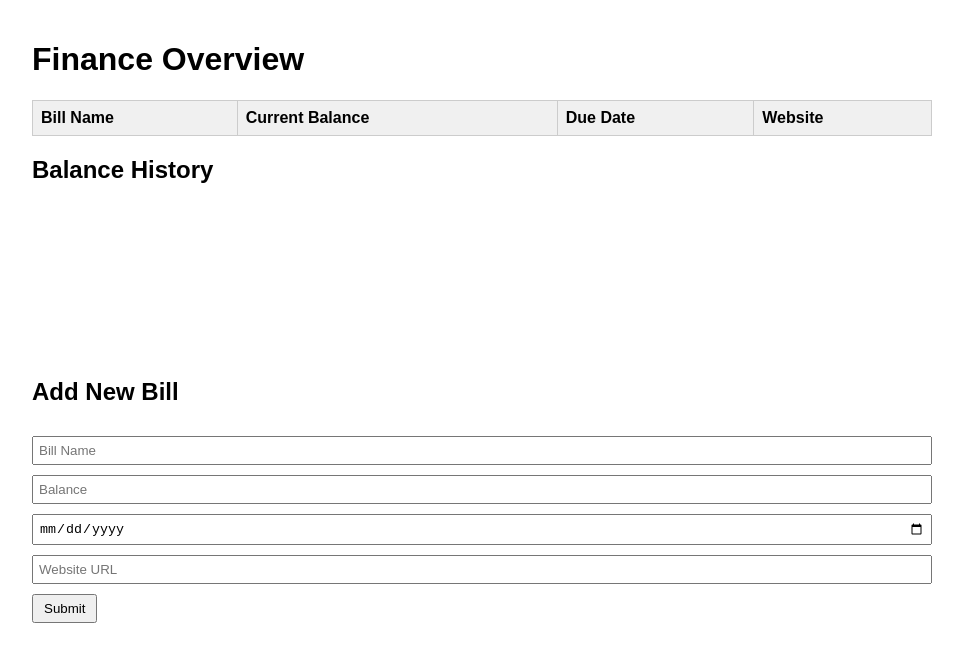
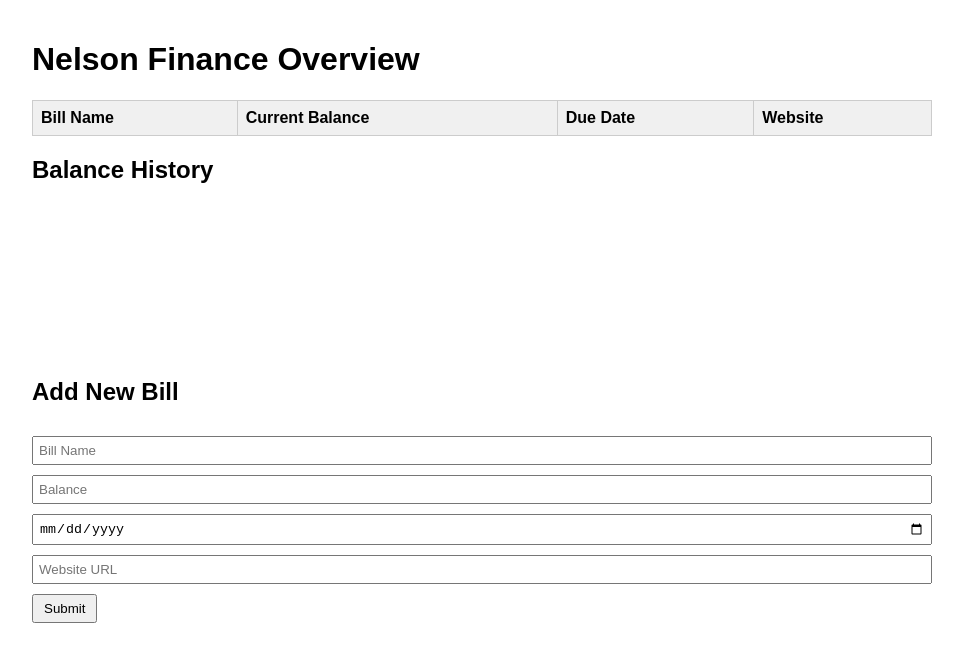
Before and after one commit to anelsonn499/Fin-Dashboard, a plain HTML site: page NelsonFinDashboard.html in a window 1280 px wide. Shown: the whole page, without its empty margins (158-1121 px from the left). Drawn offline with nearby package versions, Linux system fonts and the light colour scheme; no server answers.

Commit message:
Update NelsonFinDashboard.html

```diff
--- a/NelsonFinDashboard.html
+++ b/NelsonFinDashboard.html
@@ -16,7 +16,7 @@
   </style>
 </head>
 <body>
-  <h1>Finance Overview</h1>
+  <h1>Nelson Finance Overview</h1>
 
   <table id="billsTable">
     <thead>
```
